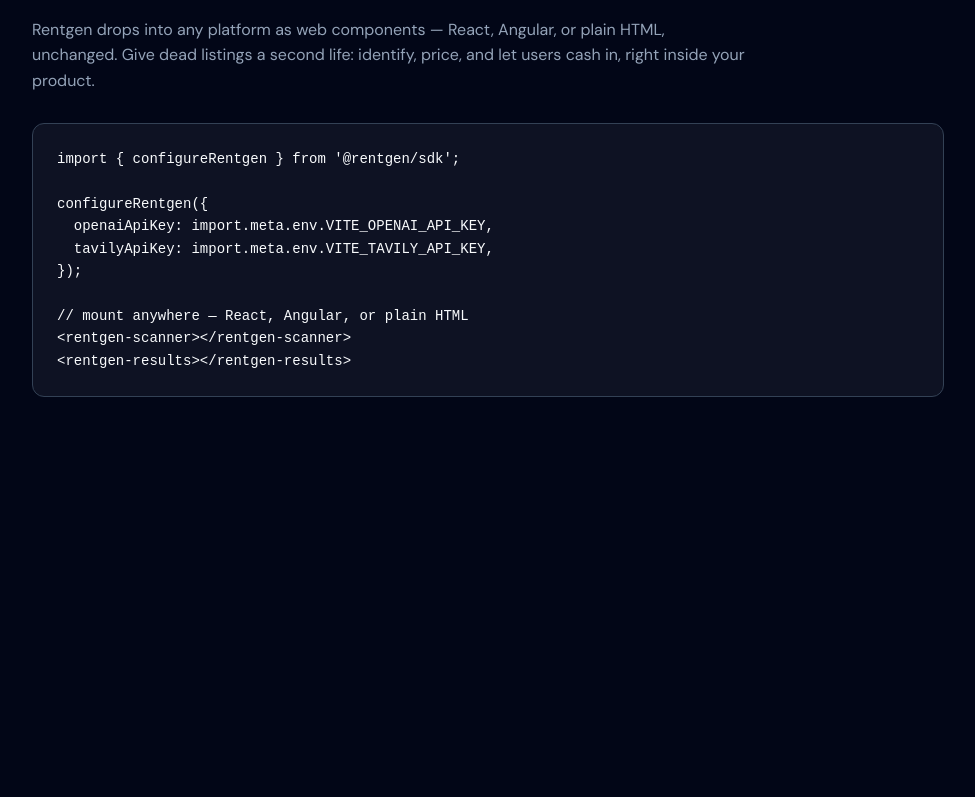
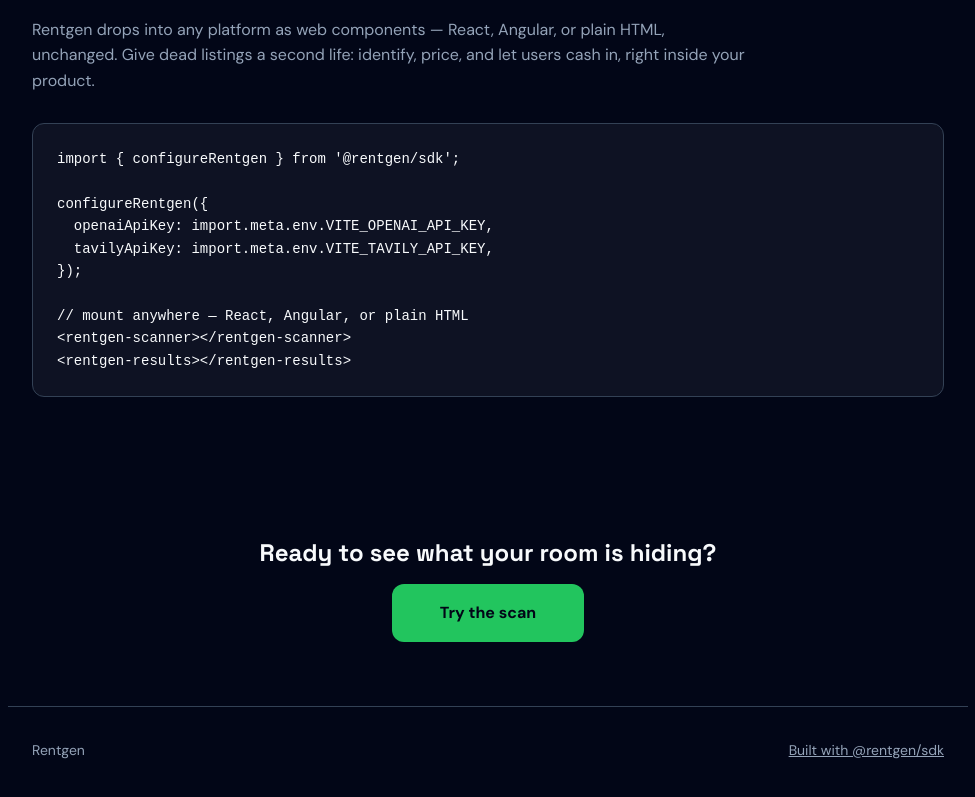
Before and after one commit to Fainin/Rentgen, a React (Vite) app in the folder apps/website/: page / in a window 1280 px wide. Shown: the part 1989-2786 px from the top of the page, without its empty margins (152-1127 px from the left). Before the commit the page ends 2464 px from the top, so only its background shows below. Built offline with nearby package versions, Linux system fonts and the light colour scheme.

Commit message:
feat(website): add final CTA and footer

```diff
--- a/apps/website/src/App.tsx
+++ b/apps/website/src/App.tsx
@@ -3,6 +3,8 @@ import { Problem } from './sections/Problem';
 import { HowItWorks } from './sections/HowItWorks';
 import { Trust } from './sections/Trust';
 import { SdkPitch } from './sections/SdkPitch';
+import { FinalCta } from './sections/FinalCta';
+import { Footer } from './sections/Footer';
 
 export function App() {
   return (
@@ -12,6 +14,8 @@ export function App() {
       <HowItWorks />
       <Trust />
       <SdkPitch />
+      <FinalCta />
+      <Footer />
     </>
   );
 }
--- /dev/null
+++ b/apps/website/src/sections/FinalCta.tsx
@@ -0,0 +1,10 @@
+export function FinalCta() {
+  return (
+    <section className="section final-cta" aria-labelledby="final-cta-heading">
+      <h2 id="final-cta-heading">Ready to see what your room is hiding?</h2>
+      <a className="final-cta__button" href="#sdk">
+        Try the scan
+      </a>
+    </section>
+  );
+}
--- /dev/null
+++ b/apps/website/src/sections/Footer.tsx
@@ -0,0 +1,10 @@
+export function Footer() {
+  return (
+    <footer className="footer">
+      <span className="footer__brand">Rentgen</span>
+      <a className="footer__link" href="#sdk">
+        Built with @rentgen/sdk
+      </a>
+    </footer>
+  );
+}
--- a/apps/website/src/styles/global.css
+++ b/apps/website/src/styles/global.css
@@ -370,3 +370,37 @@ button {
   color: var(--color-fg);
   white-space: pre;
 }
+
+.final-cta {
+  align-items: center;
+  text-align: center;
+}
+
+.final-cta__button {
+  padding: var(--space-3) var(--space-6);
+  background: var(--color-accent);
+  color: var(--color-bg);
+  font-weight: 600;
+  border-radius: var(--radius-md);
+  text-decoration: none;
+  min-height: 44px;
+  display: inline-flex;
+  align-items: center;
+}
+
+.footer {
+  max-width: 960px;
+  margin: 0 auto;
+  padding: var(--space-5) var(--space-4) var(--space-6);
+  display: flex;
+  justify-content: space-between;
+  align-items: center;
+  color: var(--color-muted-fg);
+  font-size: 0.875rem;
+  border-top: 1px solid var(--color-muted-border);
+}
+
+.footer__link {
+  color: var(--color-muted-fg);
+  text-decoration: underline;
+}
```
